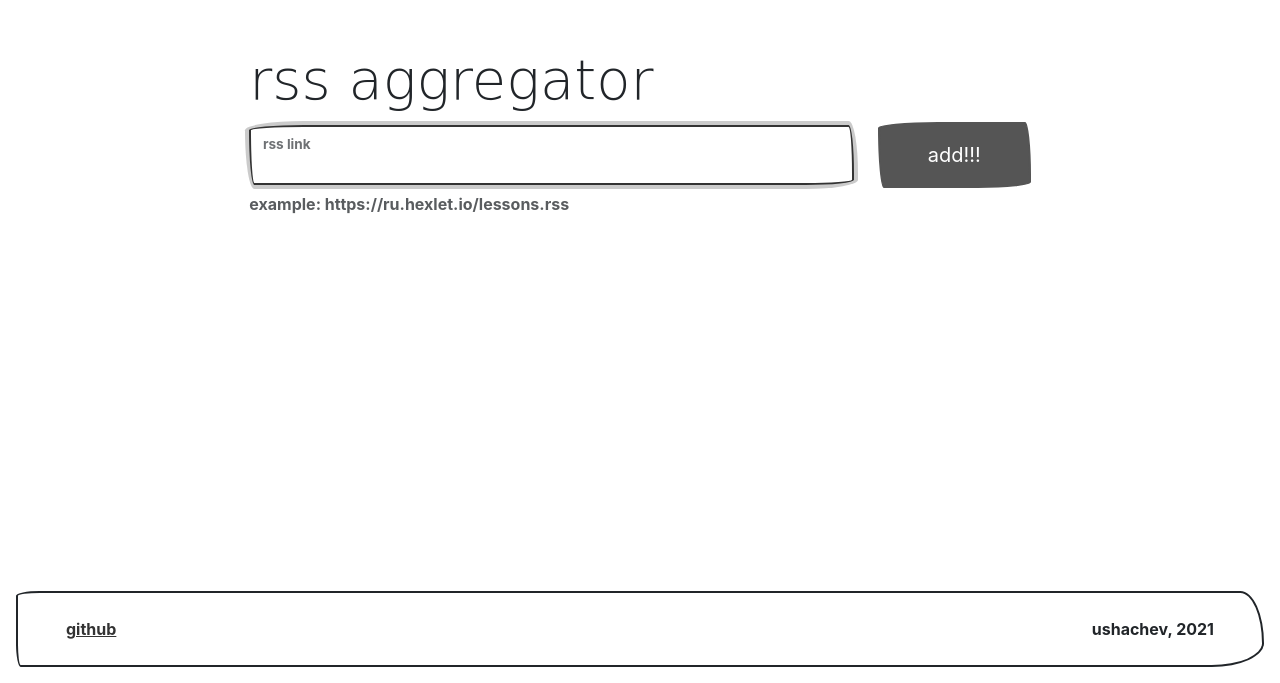
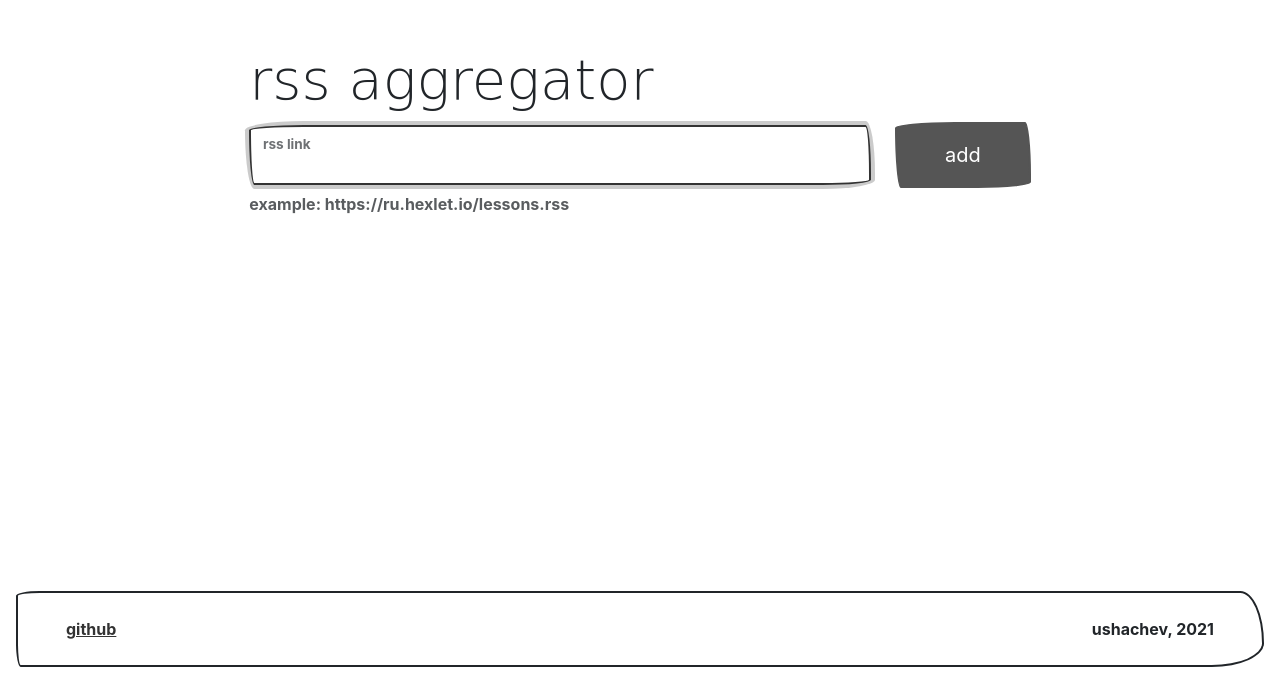
Before and after one commit to ushachev/GHA-test, a website built with webpack: page index.html in a window 1280 px wide. Shown: the part 117-800 px from the top of the page. Built offline with nearby package versions, Linux system fonts and the light colour scheme; a web font is replaced by a local one; what on-change would draw is missing.

Commit message:
change code to cause a linter error

```diff
--- a/index.html
+++ b/index.html
@@ -37,7 +37,7 @@
                 </div>
               </div>
               <div class="col-auto">
-                <button type="submit" aria-label="add" class="btn btn-secondary fs-5 px-sm-5 py-3">add!!!</button>
+                <button type="submit" aria-label="add" class="btn btn-secondary fs-5 px-sm-5 py-3">add</button>
               </div>
             </div>
           </form>
```
Also changed, not shown: src/index.js (line endings or trailing spaces).
